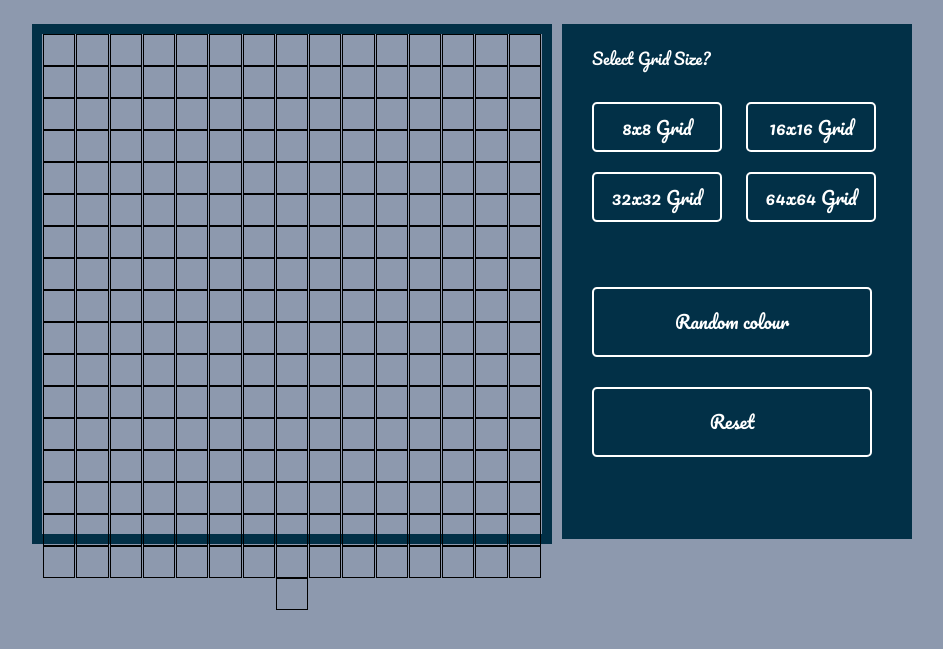
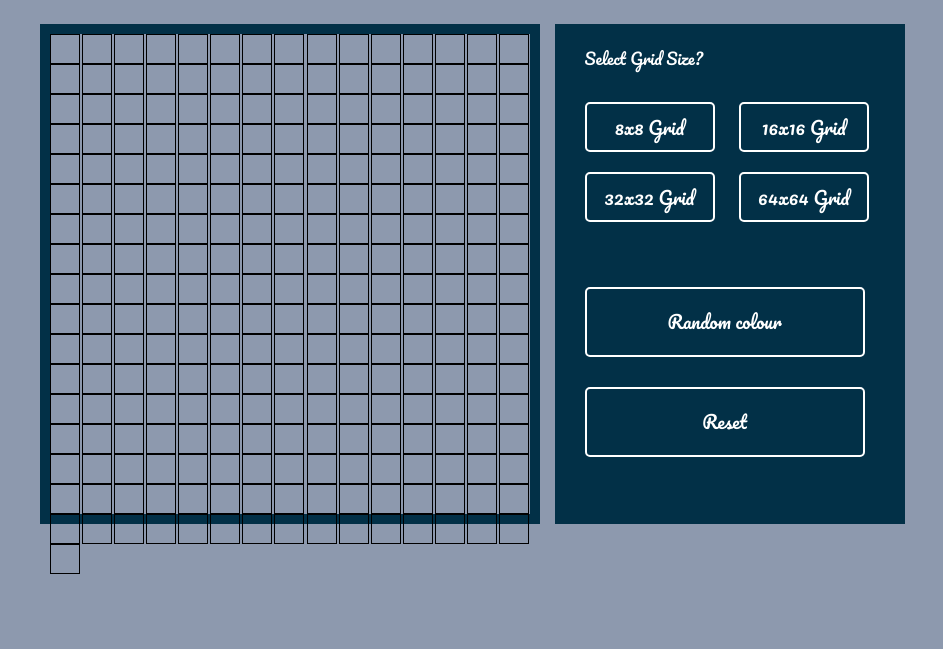
Before and after one commit to abhilash15500/odin-etch-a-sketch, a plain HTML site: page index.html in a window 1280 px wide. Shown: the part 107-756 px from the top of the page, without its empty margins (168-1111 px from the left). Drawn offline with Linux system fonts and the light colour scheme.

Commit message:
Make the right container height equal to left container and add box sizing as border box to fix grid layout

```diff
--- a/styles.css
+++ b/styles.css
@@ -1,3 +1,8 @@
+* {
+    box-sizing: border-box;
+}
+
+
 body {
     font-family: pacifico,'Times New Roman', Times, serif;
     margin: 0;
@@ -17,7 +22,7 @@ h1 {
     display: flex;
     flex-direction: row;
     justify-content: center;
-    gap: 10px;
+    gap: 15px;
 
 }
 
@@ -26,7 +31,7 @@ h1 {
 
     display: flex;
     flex-direction: row;
-    justify-content:space-evenly;
+    justify-content: space-between;
     width: 500px;
     height: 500px;
     border: 10px solid #023047;
@@ -38,7 +43,7 @@ h1 {
 .button-container {
 
     background-color: #023047;
-    height: 515px;
+    height: 500px;
     width: 350px;
     color: white;
 }
```
